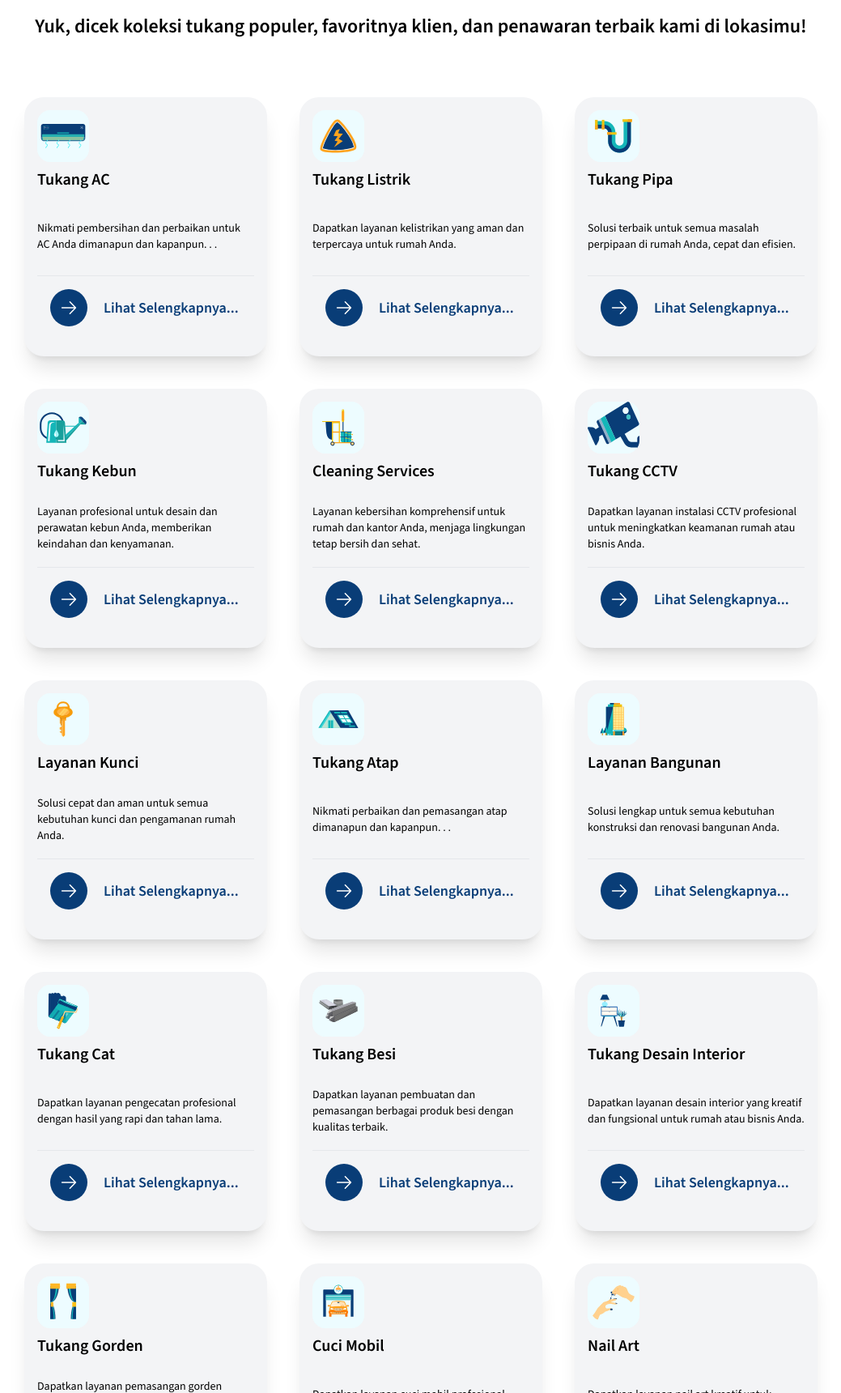
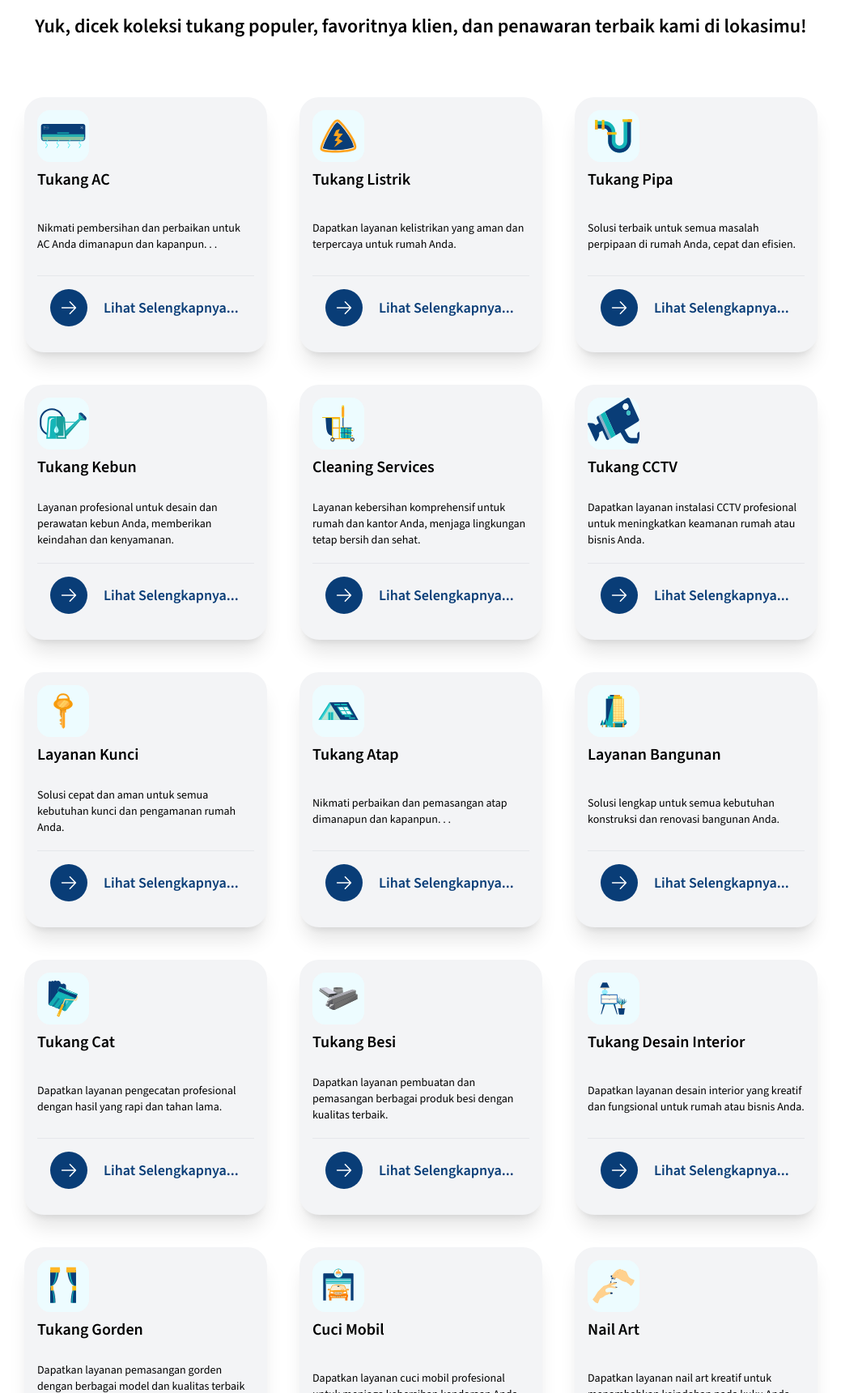
Before and after one commit to YutsuriHisekawa/tukanginaja, a website: page layanan.html in a window 1280 px wide. Shown: the part 1080-2800 px from the top of the page at 81% size, without its empty margins (120-1159 px from the left). Drawn offline with nearby package versions, Linux system fonts and the light colour scheme.

Commit message:
Layanan Fixed

```diff
--- a/layanan.html
+++ b/layanan.html
@@ -111,7 +111,7 @@
         <!--Card-->
         <!-- 1 -->
         <div
-          class="md:w-auto xl:w-[300px] 2xl:w-[350px] sm:h-[50vh] md:h-[45vh] lg:h-[40vh] 2xl:h-[40vh] mx-auto bg-gray-100 shadow-xl hover:shadow-none rounded-3xl duration-300 relative p-4"
+          class="md:w-auto xl:w-[300px] 2xl:w-[350px] h-auto mx-auto bg-gray-100 shadow-xl hover:shadow-none rounded-3xl duration-300 relative p-4"
           data-aos="zoom-in">
           <div
             class="rounded-2xl overflow-hidden w-auto h-auto md:w-24 lg:w-16 2xl:w-220 md:h-auto md:bg-[#EDFCFF] ml-0 justify-center flex md:block">
@@ -147,7 +147,7 @@
         </div>
         <!-- 2 -->
         <div
-          class="md:w-auto xl:w-[300px] 2xl:w-[350px] sm:h-[50vh] md:h-[45vh] lg:h-[40vh] 2xl:h-[40vh] mx-auto bg-gray-100 shadow-xl hover:shadow-none rounded-3xl duration-300 relative p-4 scroll"
+          class="md:w-auto xl:w-[300px] 2xl:w-[350px] h-auto mx-auto bg-gray-100 shadow-xl hover:shadow-none rounded-3xl duration-300 relative p-4 scroll"
           data-aos="zoom-in">
           <div
             class="rounded-2xl overflow-hidden w-auto h-auto md:w-24 lg:w-16 2xl:w-220 md:h-auto md:bg-[#EDFCFF] ml-0 justify-center flex md:block">
@@ -183,7 +183,7 @@
         </div>
         <!-- 3 -->
         <div
-          class="md:w-auto xl:w-[300px] 2xl:w-[350px] sm:h-[50vh] md:h-[45vh] lg:h-[40vh] 2xl:h-[40vh] mx-auto bg-gray-100 shadow-xl hover:shadow-none rounded-3xl duration-300 relative p-4 scroll"
+          class="md:w-auto xl:w-[300px] 2xl:w-[350px] h-auto mx-auto bg-gray-100 shadow-xl hover:shadow-none rounded-3xl duration-300 relative p-4 scroll"
           data-aos="zoom-in">
           <div
             class="rounded-2xl overflow-hidden w-auto h-auto md:w-24 lg:w-16 2xl:w-220 md:h-auto md:bg-[#EDFCFF] ml-0 justify-center flex md:block">
@@ -219,7 +219,7 @@
         </div>
         <!-- 4 -->
         <div
-          class="md:w-auto xl:w-[300px] 2xl:w-[350px] sm:h-[50vh] md:h-[45vh] lg:h-[40vh] 2xl:h-[40vh] mx-auto bg-gray-100 shadow-xl hover:shadow-none rounded-3xl duration-300 relative p-4 scroll"
+          class="md:w-auto xl:w-[300px] 2xl:w-[350px] h-auto mx-auto bg-gray-100 shadow-xl hover:shadow-none rounded-3xl duration-300 relative p-4 scroll"
           data-aos="zoom-in">
           <div
             class="rounded-2xl overflow-hidden w-auto h-auto md:w-24 lg:w-16 2xl:w-220 md:h-auto md:bg-[#EDFCFF] ml-0 justify-center flex md:block">
@@ -255,7 +255,7 @@
         </div>
         <!-- 5 -->
         <div
-          class="md:w-auto xl:w-[300px] 2xl:w-[350px] sm:h-[50vh] md:h-[45vh] lg:h-[40vh] 2xl:h-[40vh] mx-auto bg-gray-100 shadow-xl hover:shadow-none rounded-3xl duration-300 relative p-4 scroll"
+          class="md:w-auto xl:w-[300px] 2xl:w-[350px] h-auto mx-auto bg-gray-100 shadow-xl hover:shadow-none rounded-3xl duration-300 relative p-4 scroll"
           data-aos="zoom-in">
           <div
             class="rounded-2xl overflow-hidden w-auto h-auto md:w-24 lg:w-16 2xl:w-220 md:h-auto md:bg-[#EDFCFF] ml-0 justify-center flex md:block">
@@ -292,7 +292,7 @@
 
         <!-- Tukang CCTV -->
         <div
-          class="md:w-auto xl:w-[300px] 2xl:w-[350px] sm:h-[50vh] md:h-[45vh] lg:h-[40vh] 2xl:h-[40vh] mx-auto bg-gray-100 shadow-xl hover:shadow-none rounded-3xl duration-300 relative p-4 scroll"
+          class="md:w-auto xl:w-[300px] 2xl:w-[350px] h-auto mx-auto bg-gray-100 shadow-xl hover:shadow-none rounded-3xl duration-300 relative p-4 scroll"
           data-aos="zoom-in">
           <div
             class="rounded-2xl overflow-hidden w-auto h-auto md:w-24 lg:w-16 2xl:w-220 md:h-auto md:bg-[#EDFCFF] ml-0 justify-center flex md:block">
@@ -328,7 +328,7 @@
         </div>
         <!-- 6 -->
         <div
-          class="md:w-auto xl:w-[300px] 2xl:w-[350px] sm:h-[50vh] md:h-[45vh] lg:h-[40vh] 2xl:h-[40vh] mx-auto bg-gray-100 shadow-xl hover:shadow-none rounded-3xl duration-300 relative p-4 scroll"
+          class="md:w-auto xl:w-[300px] 2xl:w-[350px] h-auto mx-auto bg-gray-100 shadow-xl hover:shadow-none rounded-3xl duration-300 relative p-4 scroll"
           data-aos="zoom-in">
           <div
             class="rounded-2xl overflow-hidden w-auto h-auto md:w-24 lg:w-16 2xl:w-220 md:h-auto md:bg-[#EDFCFF] ml-0 justify-center flex md:block">
@@ -364,7 +364,7 @@
         </div>
         <!-- 7 -->
         <div
-          class="md:w-auto xl:w-[300px] 2xl:w-[350px] sm:h-[50vh] md:h-[45vh] lg:h-[40vh] 2xl:h-[40vh] mx-auto bg-gray-100 shadow-xl hover:shadow-none rounded-3xl duration-300 relative p-4 scroll"
+          class="md:w-auto xl:w-[300px] 2xl:w-[350px] h-auto mx-auto bg-gray-100 shadow-xl hover:shadow-none rounded-3xl duration-300 relative p-4 scroll"
           data-aos="zoom-in">
           <div
             class="rounded-2xl overflow-hidden w-auto h-auto md:w-24 lg:w-16 2xl:w-220 md:h-auto md:bg-[#EDFCFF] ml-0 justify-center flex md:block">
@@ -400,7 +400,7 @@
         </div>
         <!-- 8 -->
         <div
-          class="md:w-auto xl:w-[300px] 2xl:w-[350px] sm:h-[50vh] md:h-[45vh] lg:h-[40vh] 2xl:h-[40vh] mx-auto bg-gray-100 shadow-xl hover:shadow-none rounded-3xl duration-300 relative p-4 scroll"
+          class="md:w-auto xl:w-[300px] 2xl:w-[350px] h-auto mx-auto bg-gray-100 shadow-xl hover:shadow-none rounded-3xl duration-300 relative p-4 scroll"
           data-aos="zoom-in">
           <div
             class="rounded-2xl overflow-hidden w-auto h-auto md:w-24 lg:w-16 2xl:w-220 md:h-auto md:bg-[#EDFCFF] ml-0 justify-center flex md:block">
@@ -436,7 +436,7 @@
         </div>
         <!-- 9 -->
         <div
-          class="md:w-auto xl:w-[300px] 2xl:w-[350px] sm:h-[50vh] md:h-[45vh] lg:h-[40vh] 2xl:h-[40vh] mx-auto bg-gray-100 shadow-xl hover:shadow-none rounded-3xl duration-300 relative p-4 scroll"
+          class="md:w-auto xl:w-[300px] 2xl:w-[350px] h-auto mx-auto bg-gray-100 shadow-xl hover:shadow-none rounded-3xl duration-300 relative p-4 scroll"
           data-aos="zoom-in">
           <div
             class="rounded-2xl overflow-hidden w-auto h-auto md:w-24 lg:w-16 2xl:w-220 md:h-auto md:bg-[#EDFCFF] ml-0 justify-center flex md:block">
@@ -473,7 +473,7 @@
 
         <!-- 10 -->
         <div
-          class="md:w-auto xl:w-[300px] 2xl:w-[350px] sm:h-[50vh] md:h-[45vh] lg:h-[40vh] 2xl:h-[40vh] mx-auto bg-gray-100 shadow-xl hover:shadow-none rounded-3xl duration-300 relative p-4 scroll"
+          class="md:w-auto xl:w-[300px] 2xl:w-[350px] h-auto mx-auto bg-gray-100 shadow-xl hover:shadow-none rounded-3xl duration-300 relative p-4 scroll"
           data-aos="zoom-in">
           <div
             class="rounded-2xl overflow-hidden w-auto h-auto md:w-24 lg:w-16 2xl:w-220 md:h-auto md:bg-[#EDFCFF] ml-0 justify-center flex md:block">
@@ -510,7 +510,7 @@
 
         <!-- 11 -->
         <div
-          class="md:w-auto xl:w-[300px] 2xl:w-[350px] sm:h-[50vh] md:h-[45vh] lg:h-[40vh] 2xl:h-[40vh] mx-auto bg-gray-100 shadow-xl hover:shadow-none rounded-3xl duration-300 relative p-4 scroll"
+          class="md:w-auto xl:w-[300px] 2xl:w-[350px] h-auto mx-auto bg-gray-100 shadow-xl hover:shadow-none rounded-3xl duration-300 relative p-4 scroll"
           data-aos="zoom-in">
           <div
             class="rounded-2xl overflow-hidden w-auto h-auto md:w-24 lg:w-16 2xl:w-220 md:h-auto md:bg-[#EDFCFF] ml-0 justify-center flex md:block">
@@ -547,7 +547,7 @@
 
         <!-- Tukang Gorden -->
         <div
-          class="md:w-auto xl:w-[300px] 2xl:w-[350px] sm:h-[50vh] md:h-[45vh] lg:h-[40vh] 2xl:h-[40vh] mx-auto bg-gray-100 shadow-xl hover:shadow-none rounded-3xl duration-300 relative p-4 scroll"
+          class="md:w-auto xl:w-[300px] 2xl:w-[350px] h-auto mx-auto bg-gray-100 shadow-xl hover:shadow-none rounded-3xl duration-300 relative p-4 scroll"
           data-aos="zoom-in">
           <div
             class="rounded-2xl overflow-hidden w-auto h-auto md:w-24 lg:w-16 2xl:w-220 md:h-auto md:bg-[#EDFCFF] ml-0 justify-center flex md:block">
@@ -584,7 +584,7 @@
 
         <!-- Cuci Mobil -->
         <div
-          class="md:w-auto xl:w-[300px] 2xl:w-[350px] sm:h-[50vh] md:h-[45vh] lg:h-[40vh] 2xl:h-[40vh] mx-auto bg-gray-100 shadow-xl hover:shadow-none rounded-3xl duration-300 relative p-4 scroll"
+          class="md:w-auto xl:w-[300px] 2xl:w-[350px] h-auto mx-auto bg-gray-100 shadow-xl hover:shadow-none rounded-3xl duration-300 relative p-4 scroll"
           data-aos="zoom-in">
           <div
             class="rounded-2xl overflow-hidden w-auto h-auto md:w-24 lg:w-16 2xl:w-220 md:h-auto md:bg-[#EDFCFF] ml-0 justify-center flex md:block">
@@ -621,7 +621,7 @@
 
         <!-- Nail Art -->
         <div
-          class="md:w-auto xl:w-[300px] 2xl:w-[350px] sm:h-[50vh] md:h-[45vh] lg:h-[40vh] 2xl:h-[40vh] mx-auto bg-gray-100 shadow-xl hover:shadow-none rounded-3xl duration-300 relative p-4 scroll"
+          class="md:w-auto xl:w-[300px] 2xl:w-[350px] h-auto mx-auto bg-gray-100 shadow-xl hover:shadow-none rounded-3xl duration-300 relative p-4 scroll"
           data-aos="zoom-in">
           <div
             class="rounded-2xl overflow-hidden w-auto h-auto md:w-24 lg:w-16 2xl:w-220 md:h-auto md:bg-[#EDFCFF] ml-0 justify-center flex md:block">
@@ -658,7 +658,7 @@
 
         <!-- Tukang Makeup -->
         <div
-          class="md:w-auto xl:w-[300px] 2xl:w-[350px] sm:h-[50vh] md:h-[45vh] lg:h-[40vh] 2xl:h-[40vh] mx-auto bg-gray-100 shadow-xl hover:shadow-none rounded-3xl duration-300 relative p-4 scroll"
+          class="md:w-auto xl:w-[300px] 2xl:w-[350px] h-auto mx-auto bg-gray-100 shadow-xl hover:shadow-none rounded-3xl duration-300 relative p-4 scroll"
           data-aos="zoom-in">
           <div
             class="rounded-2xl overflow-hidden w-auto h-auto md:w-24 lg:w-16 2xl:w-220 md:h-auto md:bg-[#EDFCFF] ml-0 justify-center flex md:block">
```
